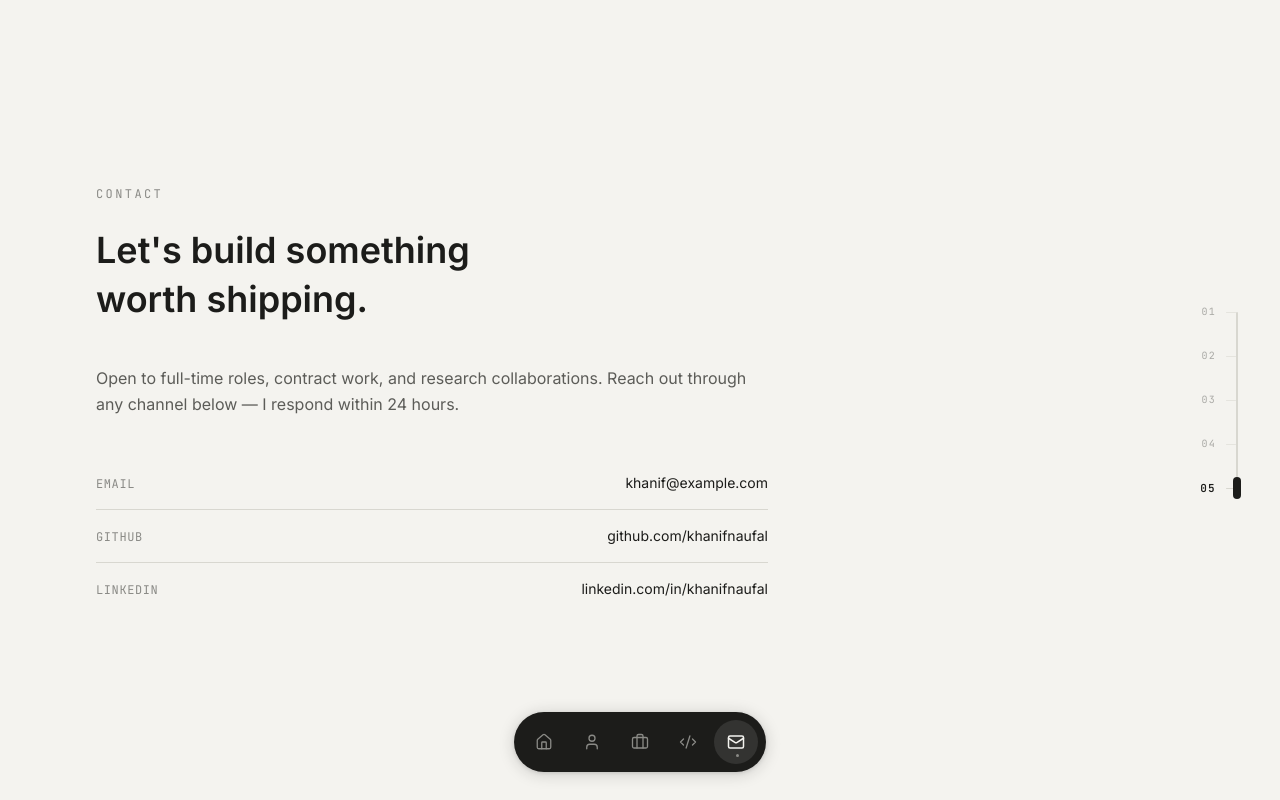
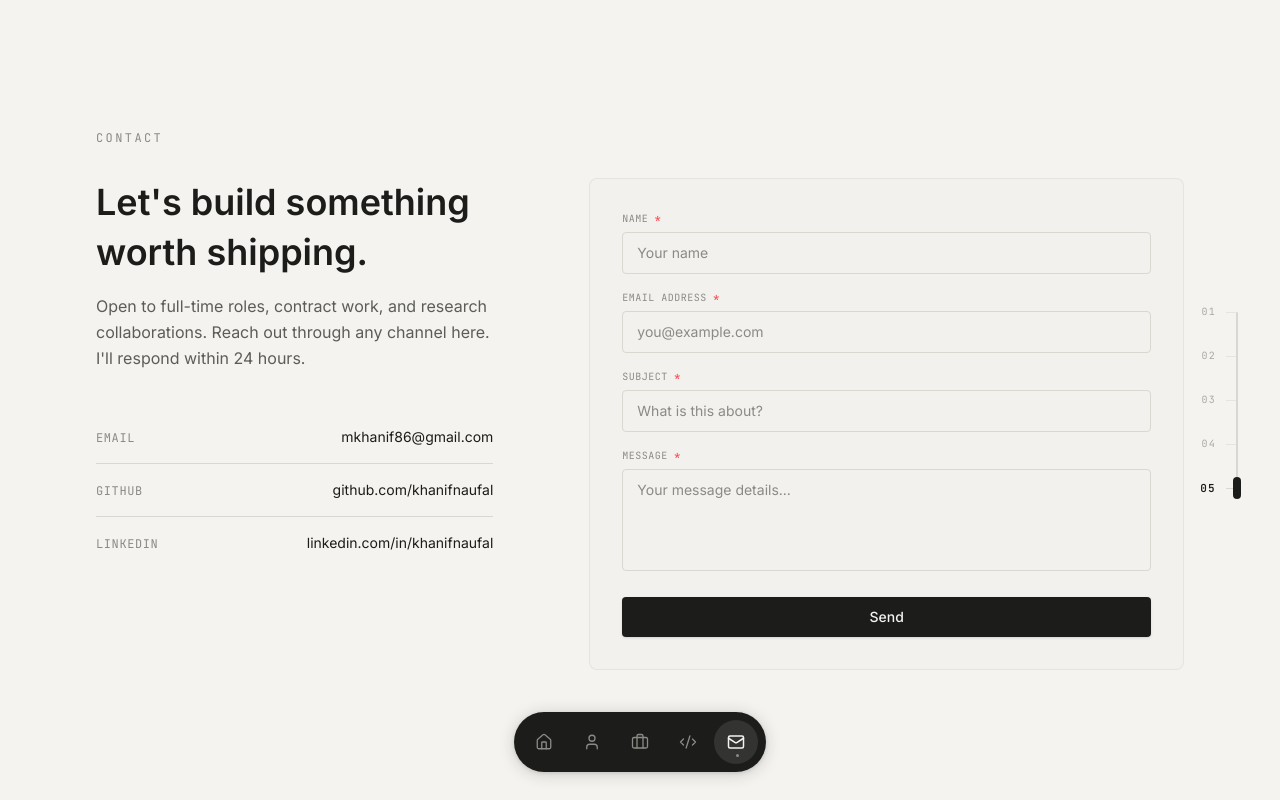
Before and after one commit to khanifnaufal/Personal-Website, a Next.js app: page /redesign in a window 1280 px wide. Both pictures are taken after a click on the button 736 px from the left and 742 px from the top of the page. Built offline with nearby package versions, Linux system fonts and the light colour scheme; no server answers.

Commit message:
feat(contact): add contact form UI with Resend and Zod validation

```diff
--- a/src/app/actions/contact.ts
+++ b/src/app/actions/contact.ts
@@ -64,7 +64,7 @@ ${data.message}
     return {
       success: true,
       errors: null,
-      message: "Signal transmitted successfully! I'll respond soon.",
+      message: "Email sent successfully! I'll respond soon.",
     };
   } catch (error) {
     console.error("Failed to send email:", error);
--- a/src/components/sections-v2/ContactSection.tsx
+++ b/src/components/sections-v2/ContactSection.tsx
@@ -1,20 +1,65 @@
 "use client";
 
+import { useActionState, useEffect, useRef } from "react";
+import { submitContact } from "@/app/actions/contact";
+import { contactSchema } from "@/lib/schemas";
+
 const LINKS = [
-  { label: "Email", value: "khanif@example.com", href: "mailto:khanif@example.com" },
+  { label: "Email", value: "mkhanif86@gmail.com", href: "mailto:mkhanif86@gmail.com" },
   { label: "GitHub", value: "github.com/khanifnaufal", href: "https://github.com/khanifnaufal" },
-  { label: "LinkedIn", value: "linkedin.com/in/khanifnaufal", href: "https://linkedin.com/in/khanifnaufal" },
+  { label: "LinkedIn", value: "linkedin.com/in/khanifnaufal", href: "https://www.linkedin.com/in/khanif-naufal/" },
 ];
 
 export default function ContactSection() {
+  const formRef = useRef<HTMLFormElement>(null);
+
+  const [state, formAction, isPending] = useActionState(
+    async (prevState: any, formData: FormData) => {
+      // 1. Client-side Zod validation
+      const name = formData.get("name") as string;
+      const email = formData.get("email") as string;
+      const subject = formData.get("subject") as string;
+      const message = formData.get("message") as string;
+
+      const result = contactSchema.safeParse({
+        name,
+        email,
+        subject,
+        message,
+      });
+
+      if (!result.success) {
+        const fieldErrors = result.error.flatten().fieldErrors;
+        return {
+          success: false,
+          errors: fieldErrors,
+          message: "Validation failed. Please check your inputs.",
+        };
+      }
+
+      // 2. Call the server action
+      return await submitContact(prevState, formData);
+    },
+    null
+  );
+
+  useEffect(() => {
+    if (state?.success) {
+      formRef.current?.reset();
+    }
+  }, [state]);
+
   return (
-    <div className="absolute inset-0 flex flex-col justify-center px-8 md:px-16 lg:px-24">
+    <div className="absolute inset-0 flex flex-col justify-center px-8 md:px-16 lg:px-24 py-12 overflow-y-auto">
       {/* Eyebrow */}
-      <p className="font-mono text-xs tracking-[0.2em] uppercase text-warm-text-muted mb-6">
+      <p className="font-mono text-xs tracking-[0.2em] uppercase text-warm-text-muted mb-6 md:mb-8 shrink-0">
         Contact
       </p>
 
-      <div className="max-w-2xl space-y-10">
+      <div className="grid grid-cols-1 lg:grid-cols-12 gap-12 lg:gap-16 xl:gap-24 items-start max-w-6xl w-full">
+        {/* Left Column: Heading + Intro + Social Links */}
+        <div className="lg:col-span-5 space-y-8 md:space-y-10">
+          <div className="space-y-4">
             <h2 className="font-sans text-3xl md:text-4xl font-semibold text-warm-text-primary leading-snug">
               Let's build something
               <br />
@@ -23,8 +68,9 @@ export default function ContactSection() {
 
             <p className="font-sans text-base text-warm-text-secondary leading-relaxed">
               Open to full-time roles, contract work, and research collaborations.
-          Reach out through any channel below — I respond within 24 hours.
+              Reach out through any channel here.<br /> I'll respond within 24 hours.
             </p>
+          </div>
 
           {/* Contact table */}
           <div className="space-y-0">
@@ -51,7 +97,157 @@ export default function ContactSection() {
           </div>
         </div>
 
+        {/* Right Column: Contact Form */}
+        <div className="lg:col-span-7 w-full bg-warm-surface/20 border border-warm-border/50 rounded-lg p-6 md:p-8 space-y-6">
+          <form action={formAction} ref={formRef} className="space-y-5">
+            <div className="space-y-4">
+              {/* Name Field */}
+              <div>
+                <label
+                  htmlFor="name"
+                  className="block font-mono text-[10px] tracking-wider uppercase text-warm-text-muted mb-1.5"
+                >
+                  Name <span className="text-red-500">*</span>
+                </label>
+                <input
+                  type="text"
+                  id="name"
+                  name="name"
+                  disabled={isPending}
+                  placeholder="Your name"
+                  className="w-full px-3.5 py-2.5 rounded border border-warm-border text-warm-text-primary bg-transparent font-sans text-sm placeholder:text-warm-text-muted focus:outline-none focus:border-warm-text-primary focus:bg-warm-surface/25 transition-all duration-200 disabled:opacity-50 disabled:cursor-not-allowed"
+                />
+                {state?.errors?.name && (
+                  <p className="text-red-600 font-mono text-[11px] mt-1">
+                    {state.errors.name[0]}
+                  </p>
+                )}
+              </div>
 
+              {/* Email Field */}
+              <div>
+                <label
+                  htmlFor="email"
+                  className="block font-mono text-[10px] tracking-wider uppercase text-warm-text-muted mb-1.5"
+                >
+                  Email Address <span className="text-red-500">*</span>
+                </label>
+                <input
+                  type="email"
+                  id="email"
+                  name="email"
+                  disabled={isPending}
+                  placeholder="you@example.com"
+                  className="w-full px-3.5 py-2.5 rounded border border-warm-border text-warm-text-primary bg-transparent font-sans text-sm placeholder:text-warm-text-muted focus:outline-none focus:border-warm-text-primary focus:bg-warm-surface/25 transition-all duration-200 disabled:opacity-50 disabled:cursor-not-allowed"
+                />
+                {state?.errors?.email && (
+                  <p className="text-red-600 font-mono text-[11px] mt-1">
+                    {state.errors.email[0]}
+                  </p>
+                )}
+              </div>
+
+              {/* Subject Field */}
+              <div>
+                <label
+                  htmlFor="subject"
+                  className="block font-mono text-[10px] tracking-wider uppercase text-warm-text-muted mb-1.5"
+                >
+                  Subject <span className="text-red-500">*</span>
+                </label>
+                <input
+                  type="text"
+                  id="subject"
+                  name="subject"
+                  disabled={isPending}
+                  placeholder="What is this about?"
+                  className="w-full px-3.5 py-2.5 rounded border border-warm-border text-warm-text-primary bg-transparent font-sans text-sm placeholder:text-warm-text-muted focus:outline-none focus:border-warm-text-primary focus:bg-warm-surface/25 transition-all duration-200 disabled:opacity-50 disabled:cursor-not-allowed"
+                />
+                {state?.errors?.subject && (
+                  <p className="text-red-600 font-mono text-[11px] mt-1">
+                    {state.errors.subject[0]}
+                  </p>
+                )}
+              </div>
+
+              {/* Message Field */}
+              <div>
+                <label
+                  htmlFor="message"
+                  className="block font-mono text-[10px] tracking-wider uppercase text-warm-text-muted mb-1.5"
+                >
+                  Message <span className="text-red-500">*</span>
+                </label>
+                <textarea
+                  id="message"
+                  name="message"
+                  disabled={isPending}
+                  rows={4}
+                  placeholder="Your message details..."
+                  className="w-full px-3.5 py-2.5 rounded border border-warm-border text-warm-text-primary bg-transparent font-sans text-sm placeholder:text-warm-text-muted focus:outline-none focus:border-warm-text-primary focus:bg-warm-surface/25 transition-all duration-200 resize-none disabled:opacity-50 disabled:cursor-not-allowed"
+                />
+                {state?.errors?.message && (
+                  <p className="text-red-600 font-mono text-[11px] mt-1">
+                    {state.errors.message[0]}
+                  </p>
+                )}
+              </div>
+            </div>
+
+            {/* Status Alerts */}
+            {state && (
+              <div className="pt-1">
+                {state.success ? (
+                  <div className="p-3 bg-warm-surface border border-warm-border text-warm-text-primary rounded text-xs font-sans flex items-start gap-2">
+                    <span className="text-warm-text-secondary font-bold">✓</span>
+                    <p>{state.message}</p>
+                  </div>
+                ) : (
+                  (!state.errors || Object.keys(state.errors).length === 0) && (
+                    <div className="p-3 bg-red-50/50 border border-red-200 text-red-800 rounded text-xs font-sans flex items-start gap-2">
+                      <span className="text-red-600 font-bold">✕</span>
+                      <p>{state.message}</p>
+                    </div>
+                  )
+                )}
+              </div>
+            )}
+
+            <button
+              type="submit"
+              disabled={isPending}
+              className="w-full py-2.5 px-4 bg-warm-dock-bg text-warm-bg hover:bg-warm-dock-bg/90 active:scale-[0.99] transition-all duration-150 font-sans text-sm font-medium rounded shadow-sm focus:outline-none focus:ring-1 focus:ring-warm-text-primary disabled:opacity-50 disabled:cursor-not-allowed flex items-center justify-center gap-2"
+            >
+              {isPending ? (
+                <>
+                  <svg
+                    className="animate-spin h-4 w-4 text-warm-bg"
+                    fill="none"
+                    viewBox="0 0 24 24"
+                  >
+                    <circle
+                      className="opacity-25"
+                      cx="12"
+                      cy="12"
+                      r="10"
+                      stroke="currentColor"
+                      strokeWidth="4"
+                    />
+                    <path
+                      className="opacity-75"
+                      fill="currentColor"
+                      d="M4 12a8 8 0 018-8V0C5.373 0 0 5.373 0 12h4zm2 5.291A7.962 7.962 0 014 12H0c0 3.042 1.135 5.824 3 7.938l3-2.647z"
+                    />
+                  </svg>
+                  <span>Sending...</span>
+                </>
+              ) : (
+                <span>Send</span>
+              )}
+            </button>
+          </form>
+        </div>
+      </div>
     </div>
   );
 }
```
Lines whose indentation alone changed are shown as unchanged.
